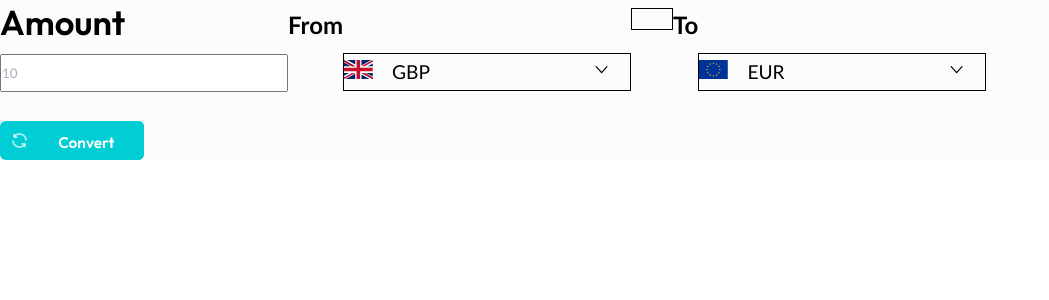
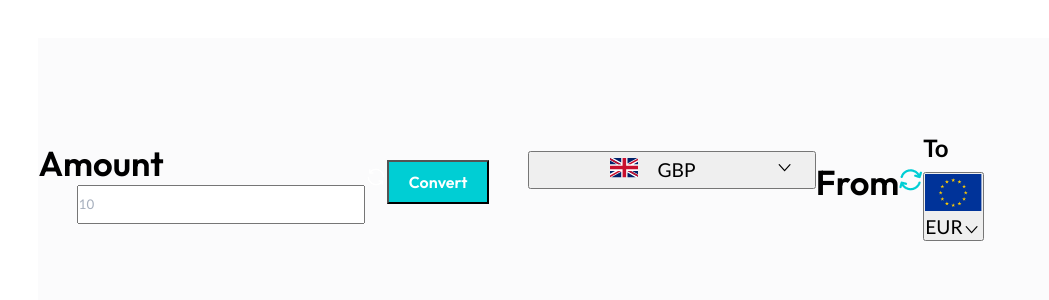
Before and after one commit to nology-tech/quadra-client-project, a React (Create React App) app: page / in a window 1280 px wide. Shown: the top 300 px of the page, without its empty margins (0-1049 px from the left). Built offline with nearby package versions, Linux system fonts and the light colour scheme.

Commit message:
changed the jsx structure

```diff
--- a/src/components/currencyConverter/CurrencyConverter.jsx
+++ b/src/components/currencyConverter/CurrencyConverter.jsx
@@ -3,6 +3,7 @@ import { Dropdown } from 'rsuite';
 import iconMap from "../../utils/currencyIcons";
 import Button from "../Button/Button";
 import altConvert from "../../assets/images/alternate-convert.png";
+import Convert from "../../assets/images/convert-green.png"
 
 import "./CurrencyConverter.scss";
 
@@ -23,34 +24,47 @@ const CurrencyConverter = ({currencyList, amount, fromCurrency, toCurrency, setN
 
     return (
         <div className="convertBox">
+
             <div className="convertBox__amount">
-                <label id="test">Amount</label>
+                <label>Amount</label>
                 <input
                     type="text"
-                    placeholder="£10"
+                    placeholder="10.00"
                     onChange={handleAmountChange}
-                    value={amount}
-                />
-                <div className="convertBox__button">
-                    <img src={altConvert} alt="convertLogo" />
-                    <Button buttonText={"Convert"}/>
-                </div>
+                    value={amount}/>
             </div>
 
-            <div className="convertBox__options">
-                <h3>From</h3>
-                <Dropdown  className="convertBox__currency" id="menubutton" title={fromCurrency} icon={iconMap[fromCurrency]} onSelect={handleFromChange} value={fromCurrency}>
-                    {fromOptions}
-                </Dropdown>
-                <div>
-                    <Button />
-                </div>
-                <h3>To</h3>
-                <Dropdown className="convertBox__currency" id="menubutton" title={toCurrency} icon={iconMap[toCurrency]} onSelect={handleToChange}>
-                    {toOptions}
-                </Dropdown>
+        < div className="convertBox__button">
+                <img src={altConvert} alt="convertLogo" />
+                <Button className="convert__button" buttonText={"Convert"}/>
+        </div>
 
+        <div className="convertBox__options">
+            <div className="convertBox__inputs">
+            <Dropdown  className="convertBox__currency" id="menubutton" title={fromCurrency} icon={iconMap[fromCurrency]} onSelect={handleFromChange} value={fromCurrency}>
+                {fromOptions}
+            </Dropdown>
+            <h3  id="currencyHeader">From</h3>
             </div>
+        </div>
+
+        <div id="convertBtn">
+        <img src={Convert} alt="" />
+        </div>
+
+
+        <div>
+        <h3 id="currencyHeader">To</h3>
+        <Dropdown className="convertBox__currency" id="menubutton" title={toCurrency} icon={iconMap[toCurrency]} onSelect={handleToChange}>
+                {toOptions}
+            </Dropdown>
+        </div>
+
+
+
+
+
+
         </div>
     );
 }
--- a/src/components/currencyConverter/CurrencyConverter.scss
+++ b/src/components/currencyConverter/CurrencyConverter.scss
@@ -3,13 +3,16 @@
 .convertBox {
     display: flex;
     background-color: $color-currency-background;
+    margin: 2rem;
+    width: auto;
+    align-items: center;
+    height: 15rem;
     .convertBox__amount {
         display: flex;
         flex-direction: column;
 
     label {
         display: block;
-        margin-bottom: 10px;
         font-family: $font-heading;
         font-weight: bold;
         font-size: 1.8rem;
@@ -19,7 +22,7 @@
         color: $color-input-text;
         height: 2rem;
         width: 15rem;
-        margin-bottom: 1.5rem;
+        margin-left: 2rem;
     }
 
     .convertBox__button {
@@ -29,6 +32,7 @@
         width: 7.5rem;
         background-color: #00CED4;
         border-radius: 0.3rem;
+        margin-left: 2rem;
         img {
             height: 1rem;
             width: 1rem;
@@ -48,20 +52,32 @@
 
     .convertBox__options {
         display: flex;
+        flex-direction: column;
         .convertBox__currency {
-            position: relative;
-            top: 33%;
+            // position: relative;
+            // top: 33%;
             width: 15rem;
+            height: 2rem;
             cursor: pointer;
+
         }
         #menubutton {
             width: 15rem;
             height: 2rem;
         }
 
+    #convertBtn {
+        background-color: transparent;
+        margin-left: 1.5rem;
+    }
 
+    #currencyHeader {
+        font-family: $font-heading;
+        font-weight: bold;
+        font-size: 1.8rem;
+    }
 
-    button {
+    .convert__button {
         width: 100%;
         cursor: pointer;
         background-color: transparent;
@@ -72,6 +88,25 @@
             background-color: #ccc;
         }
     }
+
+    .convertBox__headers{
+        display: flex;
+        width: 40rem;
+        justify-content: space-evenly;
+        margin-left: 2.5rem;
+    }
+
+    .convertBox__inputs{
+        display:flex;
+        background-color: transparent;
+        margin-left: 2rem;
+    }
+
+    // .convertBox__options{
+        // display: flex;
+        // flex-direction: row;
+        // justify-content: center;
+    //
 
     ul {
         list-style: none;
```
Also changed, not shown: src/assets/images/convert-green.png (added).
